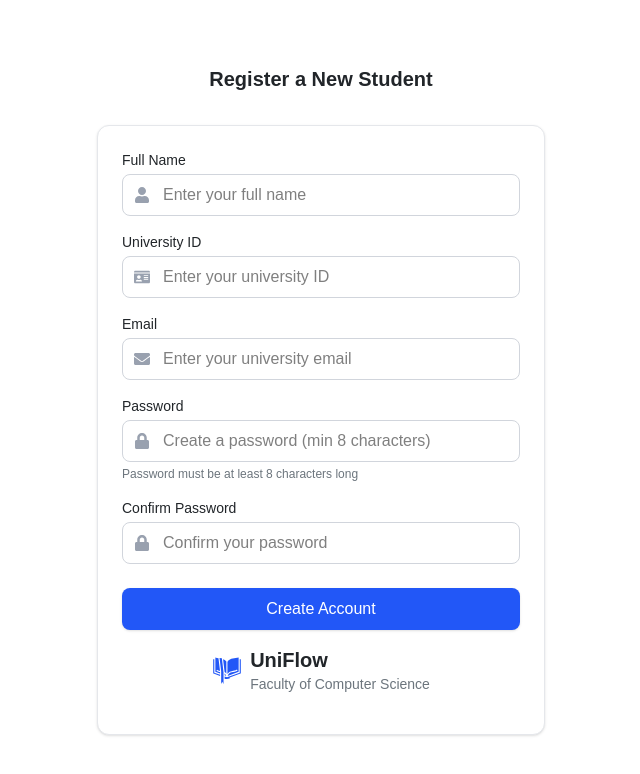
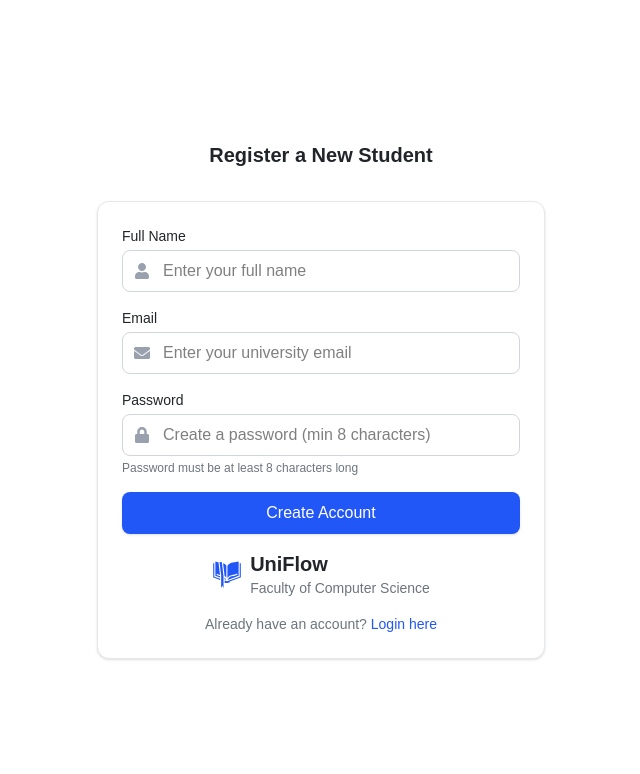
Before and after one commit to DevNexEssam/uni-portal, a Next.js app: page /register-student in a window 1280 px wide. Shown: the top 774 px of the page, without its empty margins (319-959 px from the left). Built offline with nearby package versions, Linux system fonts and the light colour scheme.

Commit message:
Update RegisterStudentForm.tsx

```diff
--- a/components/ui/RegisterStudentForm.tsx
+++ b/components/ui/RegisterStudentForm.tsx
@@ -1,94 +1,101 @@
+"use client";
+import axios from "axios";
 import Link from "next/link";
-import React from "react";
-import { FaLock, FaUser, FaEnvelope, FaIdCard } from "react-icons/fa";
+import { useRouter } from "next/navigation";
+import React, { useState } from "react";
+import { FaLock, FaUser, FaEnvelope } from "react-icons/fa";
 import { GiBookmarklet } from "react-icons/gi";
 
 const SignUpForm = () => {
+  const [student, setStudent] = useState({
+    name: "",
+    email: "",
+    password: "",
+  });
+
+  const [error, setError] = useState("");
+  const router = useRouter();
+
+  const handleSubmit = async (e: React.FormEvent<HTMLFormElement>) => {
+    e.preventDefault();
+
+    if (!student.name || !student.email || !student.password) {
+      setError("Please fill all the fields");
+      return;
+    }
+
+    if (student.password.length < 8) {
+      setError("Password must be at least 8 characters");
+      return;
+    }
+
+    try {
+      await axios.post("/api/register", student);
+      router.push("/login");
+    } catch (err: any) {
+      setError(err?.response?.data?.message || "Registration failed");
+    }
+  };
+
   return (
-    <>
-      {/* Sign Up Form */}
     <div className="bg-white rounded-xl shadow-sm border border-gray-200 p-6">
-        <div className="space-y-4">
-          {/* Full Name Field */}
+      <form onSubmit={handleSubmit} className="space-y-4">
+        {/* Full Name */}
         <div>
-            <label
-              htmlFor="fullname"
-              className="block text-sm font-medium text-text mb-1"
-            >
+          <label htmlFor="fullname" className="block text-sm font-medium text-text mb-1">
             Full Name
           </label>
           <div className="relative">
-              <div className="absolute inset-y-0 left-0 pl-3 flex items-center pointer-events-none">
+            <span className="absolute inset-y-0 left-0 pl-3 flex items-center pointer-events-none">
               <FaUser className="text-gray-400" />
-              </div>
+            </span>
             <input
               type="text"
               id="fullname"
               className="block w-full pl-10 pr-3 py-2 border border-gray-300 rounded-lg focus:ring-primary focus:border-primary"
               placeholder="Enter your full name"
+              value={student.name}
+              onChange={(e) => setStudent({ ...student, name: e.target.value })}
             />
           </div>
         </div>
 
-          {/* University ID Field */}
+        {/* Email */}
         <div>
-            <label
-              htmlFor="universityId"
-              className="block text-sm font-medium text-text mb-1"
-            >
-              University ID
-            </label>
-            <div className="relative">
-              <div className="absolute inset-y-0 left-0 pl-3 flex items-center pointer-events-none">
-                <FaIdCard className="text-gray-400" />
-              </div>
-              <input
-                type="text"
-                id="universityId"
-                className="block w-full pl-10 pr-3 py-2 border border-gray-300 rounded-lg focus:ring-primary focus:border-primary"
-                placeholder="Enter your university ID"
-              />
-            </div>
-          </div>
-
-          {/* Email Field */}
-          <div>
-            <label
-              htmlFor="email"
-              className="block text-sm font-medium text-text mb-1"
-            >
+          <label htmlFor="email" className="block text-sm font-medium text-text mb-1">
             Email
           </label>
           <div className="relative">
-              <div className="absolute inset-y-0 left-0 pl-3 flex items-center pointer-events-none">
+            <span className="absolute inset-y-0 left-0 pl-3 flex items-center pointer-events-none">
               <FaEnvelope className="text-gray-400" />
-              </div>
+            </span>
             <input
               type="email"
               id="email"
               className="block w-full pl-10 pr-3 py-2 border border-gray-300 rounded-lg focus:ring-primary focus:border-primary"
               placeholder="Enter your university email"
+              value={student.email}
+              onChange={(e) => setStudent({ ...student, email: e.target.value })}
             />
           </div>
         </div>
 
-          {/* Password Field */}
+        {/* Password */}
         <div>
-            <label
-              htmlFor="password"
-              className="block text-sm font-medium text-text mb-1"
-            >
+          <label htmlFor="password" className="block text-sm font-medium text-text mb-1">
             Password
           </label>
           <div className="relative">
-              <div className="absolute inset-y-0 left-0 pl-3 flex items-center pointer-events-none">
+            <span className="absolute inset-y-0 left-0 pl-3 flex items-center pointer-events-none">
               <FaLock className="text-gray-400" />
-              </div>
+            </span>
             <input
               type="password"
               id="password"
               className="block w-full pl-10 pr-3 py-2 border border-gray-300 rounded-lg focus:ring-primary focus:border-primary"
               placeholder="Create a password (min 8 characters)"
+              value={student.password}
+              onChange={(e) => setStudent({ ...student, password: e.target.value })}
             />
           </div>
           <p className="mt-1 text-xs text-text-secondary">
@@ -96,33 +103,16 @@ const SignUpForm = () => {
           </p>
         </div>
 
-          {/* Confirm Password Field */}
-          <div>
-            <label
-              htmlFor="confirmPassword"
-              className="block text-sm font-medium text-text mb-1"
+        {/* Error Message */}
+        {error && <p className="text-red-500 text-sm mt-1">{error}</p>}
+
+        {/* Submit Button */}
+        <button
+          type="submit"
+          className="w-full flex justify-center py-2 px-4 border cursor-pointer border-transparent rounded-lg shadow-sm text-white bg-primary hover:bg-primary-dark focus:outline-none focus:ring-2 focus:ring-offset-2 focus:ring-primary"
         >
-              Confirm Password
-            </label>
-            <div className="relative">
-              <div className="absolute inset-y-0 left-0 pl-3 flex items-center pointer-events-none">
-                <FaLock className="text-gray-400" />
-              </div>
-              <input
-                type="password"
-                id="confirmPassword"
-                className="block w-full pl-10 pr-3 py-2 border border-gray-300 rounded-lg focus:ring-primary focus:border-primary"
-                placeholder="Confirm your password"
-              />
-            </div>
-          </div>
-
-          {/* Sign Up Button */}
-          <div className="pt-2">
-            <button className="w-full flex justify-center py-2 px-4 border border-transparent rounded-lg shadow-sm text-white bg-primary hover:bg-primary-dark focus:outline-none focus:ring-2 focus:ring-offset-2 focus:ring-primary">
           Create Account
         </button>
-          </div>
 
         {/* Logo */}
         <Link
@@ -130,30 +120,21 @@ const SignUpForm = () => {
           className="flex items-center justify-center space-x-2 mb-4 w-max mx-auto"
         >
           <GiBookmarklet className="text-primary text-3xl" />
-            {/* College Name */}
           <div className="text-left">
             <h1 className="font-bold text-xl text-text">UniFlow</h1>
-              <p className="text-sm text-text-secondary">
-                Faculty of Computer Science
-              </p>
+            <p className="text-sm text-text-secondary">Faculty of Computer Science</p>
           </div>
         </Link>
-        </div>
-      </div>
 
-      {/* Login Link
-      <div className="mt-6 text-center text-sm">
-        <p className="text-text-secondary">
+        {/* Login Link */}
+        <p className="text-center text-sm text-text-secondary">
           Already have an account?{" "}
-          <Link
-            href="/login"
-            className="font-medium text-primary hover:text-primary-dark"
-          >
+          <Link href="/login" className="font-medium text-primary hover:text-primary-dark">
             Login here
           </Link>
         </p>
-      </div> */}
-    </>
+      </form>
+    </div>
   );
 };
 
```
Lines whose indentation alone changed are shown as unchanged.
